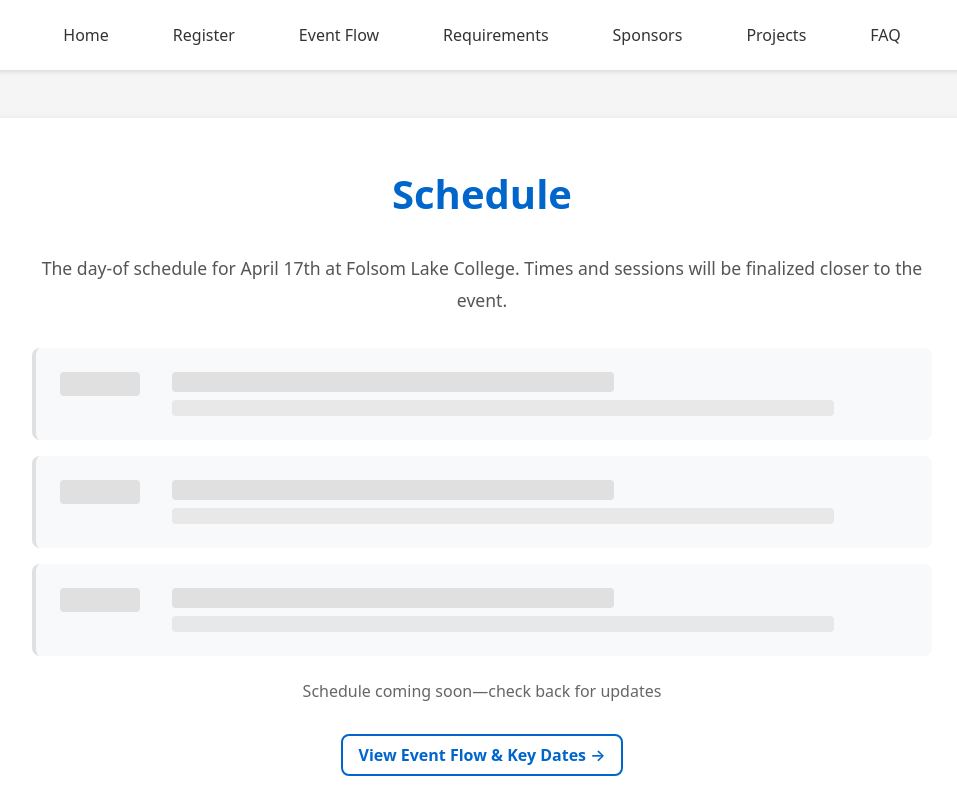
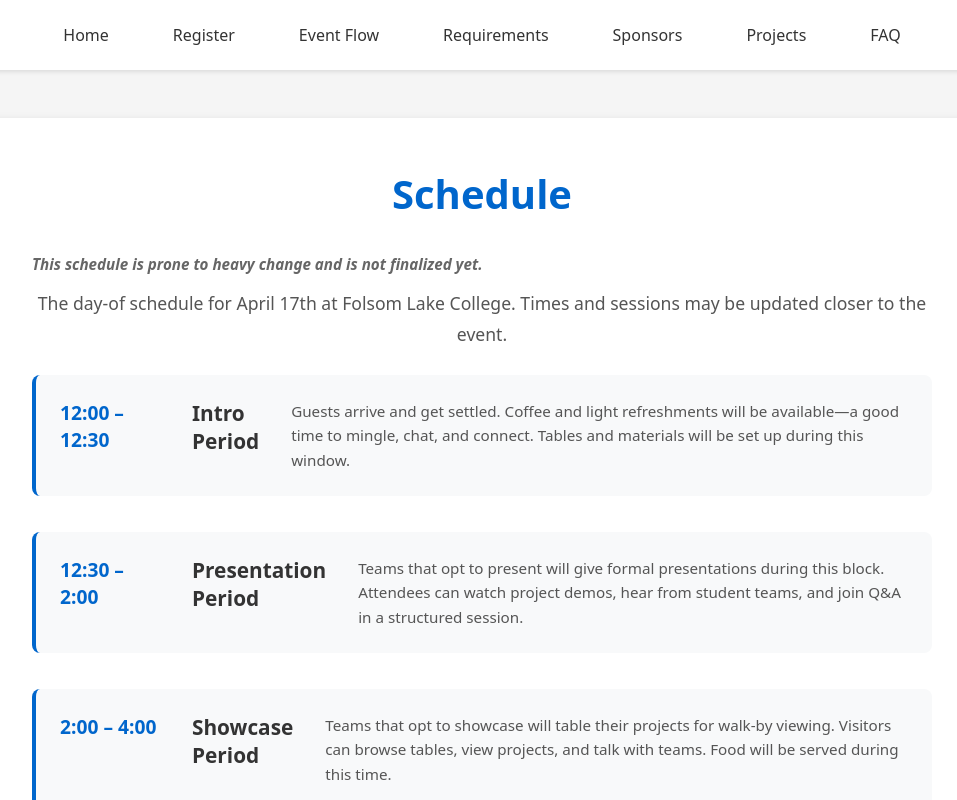
Before and after one commit to brandontautuan/StemFair2026, a React (Vite) app: page /schedule in a window 1280 px wide. Shown: the top 800 px of the page, without its empty margins (158-1115 px from the left). Built offline with nearby package versions, Linux system fonts and the light colour scheme.

Commit message:
Schedule

```diff
--- a/src/index.css
+++ b/src/index.css
@@ -490,16 +490,64 @@ body {
   margin: 0 0 0.75rem;
 }
 
+.key-dates-schedule-disclaimer {
+  color: #666;
+  font-size: 0.95rem;
+  line-height: 1.5;
+  margin: 0 0 0.75rem;
+  font-style: italic;
+}
+
 .key-dates-schedule-intro {
   color: #555;
   font-size: 1rem;
   line-height: 1.6;
-  margin: 0 0 0.5rem;
+  margin: 0 0 1rem;
 }
 
 .key-dates-schedule-coming-soon {
   color: #666;
   font-size: 0.95rem;
+  margin: 0;
+}
+
+/* Schedule list (Home + Schedule page) */
+.schedule-list {
+  list-style: none;
+  padding: 0;
+  margin: 0;
+  display: flex;
+  flex-direction: column;
+  gap: 1.25rem;
+}
+
+.schedule-item {
+  padding: 1.25rem;
+  background-color: #f8f9fa;
+  border-radius: 8px;
+  border-left: 4px solid var(--color-primary);
+}
+
+.schedule-time {
+  display: block;
+  font-size: 0.9rem;
+  font-weight: 700;
+  color: var(--color-primary);
+  margin-bottom: 0.25rem;
+}
+
+.schedule-title {
+  display: block;
+  font-size: 1.15rem;
+  font-weight: 700;
+  color: #333;
+  margin-bottom: 0.5rem;
+}
+
+.schedule-desc {
+  color: #555;
+  font-size: 0.95rem;
+  line-height: 1.6;
   margin: 0;
 }
 
--- a/src/pages/Home.tsx
+++ b/src/pages/Home.tsx
@@ -77,10 +77,35 @@ function Home() {
           </div>
           <div className="key-dates-schedule-inline">
             <h3 className="key-dates-schedule-heading">Day-of Schedule</h3>
+            <p className="key-dates-schedule-disclaimer">
+              <strong>This schedule is prone to heavy change and is not finalized yet.</strong>
+            </p>
             <p className="key-dates-schedule-intro">
-              The day-of schedule for April 17th at Folsom Lake College. Times and sessions will be finalized closer to the event.
+              April 17th at Folsom Lake College. Times and sessions may be updated closer to the event.
             </p>
-            <p className="key-dates-schedule-coming-soon">Schedule coming soon—check back for updates.</p>
+            <ul className="schedule-list" aria-label="Event schedule">
+              <li className="schedule-item">
+                <span className="schedule-time">12:00 – 12:30</span>
+                <span className="schedule-title">Intro Period</span>
+                <p className="schedule-desc">
+                  Guests arrive and get settled. Coffee and light refreshments will be available—a good time to mingle, chat, and connect. Tables and materials will be set up during this window.
+                </p>
+              </li>
+              <li className="schedule-item">
+                <span className="schedule-time">12:30 – 2:00</span>
+                <span className="schedule-title">Presentation Period</span>
+                <p className="schedule-desc">
+                  Teams that opt to present will give formal presentations during this block. Attendees can watch project demos, hear from student teams, and join Q&amp;A in a structured session.
+                </p>
+              </li>
+              <li className="schedule-item">
+                <span className="schedule-time">2:00 – 4:00</span>
+                <span className="schedule-title">Showcase Period</span>
+                <p className="schedule-desc">
+                  Teams that opt to showcase will table their projects for walk-by viewing. Visitors can browse tables, view projects, and talk with teams. Food will be served during this time.
+                </p>
+              </li>
+            </ul>
           </div>
         </section>
       </main>
--- a/src/pages/Schedule.css
+++ b/src/pages/Schedule.css
@@ -1,5 +1,17 @@
+.schedule-disclaimer {
+  color: #666;
+  font-size: 0.95rem;
+  line-height: 1.5;
+  margin: 0 0 0.75rem;
+  font-style: italic;
+}
+
 .schedule-intro {
-  margin-bottom: 2rem;
+  margin-bottom: 1.5rem;
+}
+
+.schedule-list {
+  margin: 1.5rem 0;
 }
 
 .schedule-placeholder {
--- a/src/pages/Schedule.tsx
+++ b/src/pages/Schedule.tsx
@@ -7,37 +7,36 @@ function Schedule() {
       <section className="page-section schedule-section">
         <h1 className="page-title">Schedule</h1>
         <div className="section-content">
+          <p className="schedule-disclaimer">
+            <strong>This schedule is prone to heavy change and is not finalized yet.</strong>
+          </p>
           <p className="section-text schedule-intro">
-            The day-of schedule for April 17th at Folsom Lake College. Times and sessions
-            will be finalized closer to the event.
+            The day-of schedule for April 17th at Folsom Lake College. Times and sessions may be updated closer to the event.
           </p>
 
-          <div className="schedule-placeholder">
-            <div className="schedule-skeleton">
-              <div className="schedule-skeleton-row">
-                <div className="schedule-skeleton-time" />
-                <div className="schedule-skeleton-content">
-                  <div className="schedule-skeleton-title" />
-                  <div className="schedule-skeleton-desc" />
-                </div>
-              </div>
-              <div className="schedule-skeleton-row">
-                <div className="schedule-skeleton-time" />
-                <div className="schedule-skeleton-content">
-                  <div className="schedule-skeleton-title" />
-                  <div className="schedule-skeleton-desc" />
-                </div>
-              </div>
-              <div className="schedule-skeleton-row">
-                <div className="schedule-skeleton-time" />
-                <div className="schedule-skeleton-content">
-                  <div className="schedule-skeleton-title" />
-                  <div className="schedule-skeleton-desc" />
-                </div>
-              </div>
-            </div>
-            <p className="schedule-coming-soon">Schedule coming soon—check back for updates</p>
-          </div>
+          <ul className="schedule-list" aria-label="Event schedule">
+            <li className="schedule-item">
+              <span className="schedule-time">12:00 – 12:30</span>
+              <span className="schedule-title">Intro Period</span>
+              <p className="schedule-desc">
+                Guests arrive and get settled. Coffee and light refreshments will be available—a good time to mingle, chat, and connect. Tables and materials will be set up during this window.
+              </p>
+            </li>
+            <li className="schedule-item">
+              <span className="schedule-time">12:30 – 2:00</span>
+              <span className="schedule-title">Presentation Period</span>
+              <p className="schedule-desc">
+                Teams that opt to present will give formal presentations during this block. Attendees can watch project demos, hear from student teams, and join Q&amp;A in a structured session.
+              </p>
+            </li>
+            <li className="schedule-item">
+              <span className="schedule-time">2:00 – 4:00</span>
+              <span className="schedule-title">Showcase Period</span>
+              <p className="schedule-desc">
+                Teams that opt to showcase will table their projects for walk-by viewing. Visitors can browse tables, view projects, and talk with teams. Food will be served during this time.
+              </p>
+            </li>
+          </ul>
 
           <div className="schedule-cta">
             <Link to="/event-flow" className="schedule-cta-link">View Event Flow & Key Dates →</Link>
```
Also changed, not shown: src/lib/supabase.ts (+13 -7 lines).
